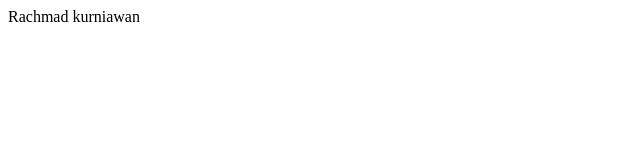
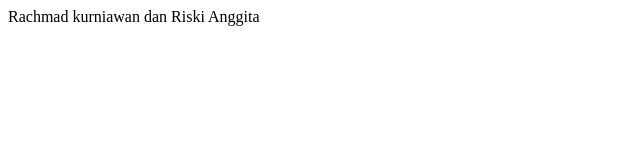
Before and after one commit to riskianggita/coba, a plain HTML site: page index.html in a window 1280 px wide. Shown: the whole page, without its empty margins (0-640 px from the left). Drawn offline with Linux system fonts and the light colour scheme.

Commit message:
second init

```diff
--- a/index.html
+++ b/index.html
@@ -7,6 +7,6 @@
     <title>Document</title>
 </head>
 <body>
-    Rachmad kurniawan
+    Rachmad kurniawan dan Riski Anggita
 </body>
 </html>
```
